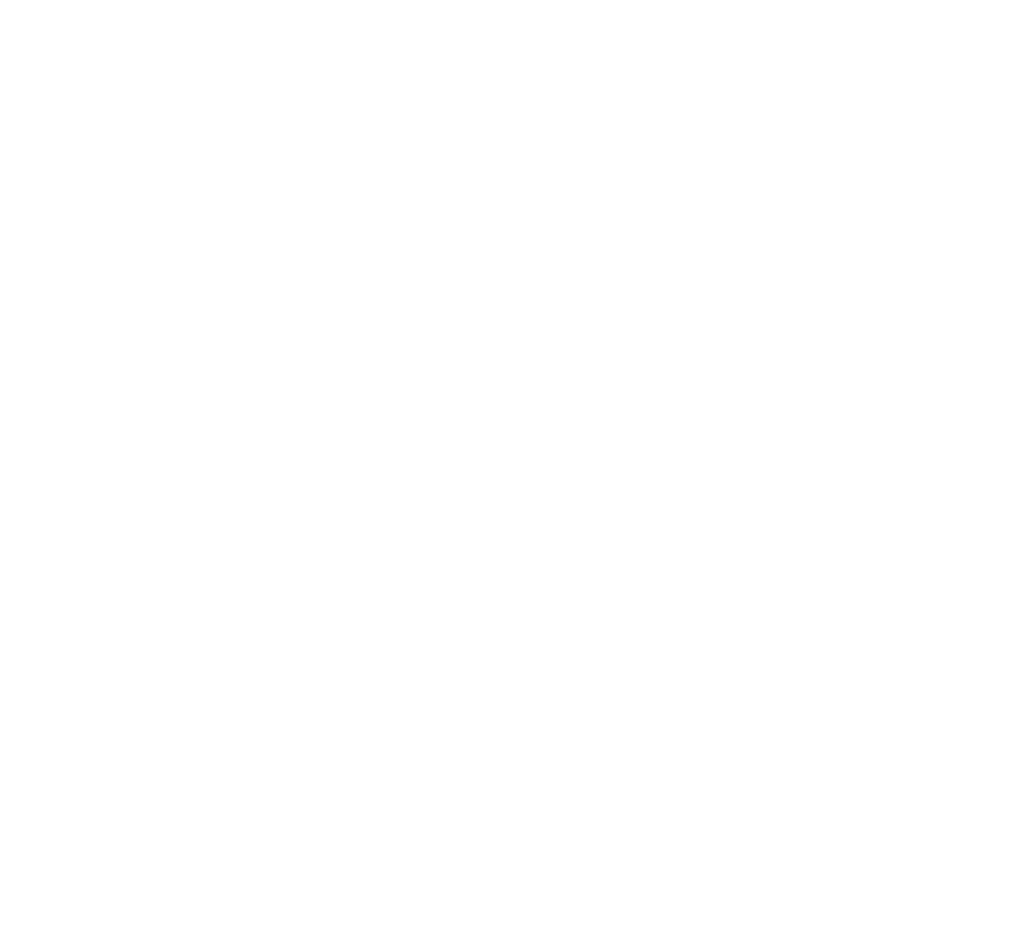
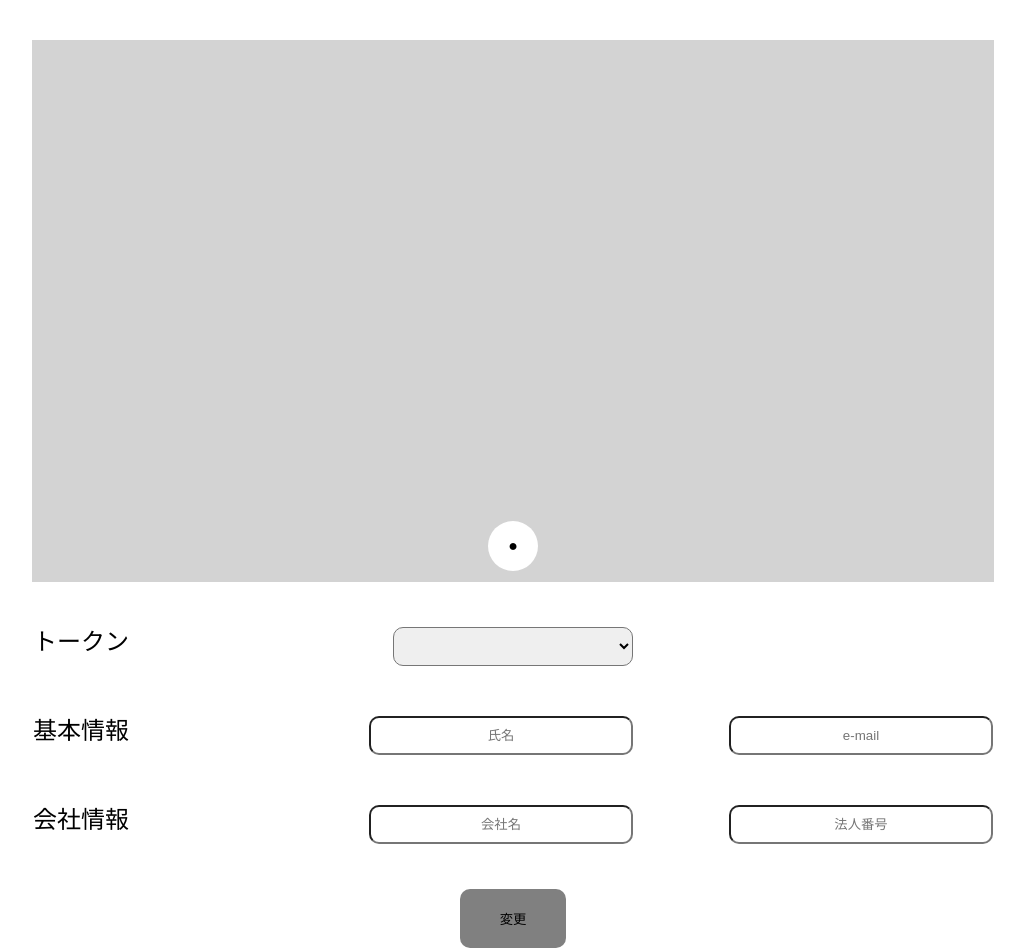
Before and after one commit to 22JZ0127/JPages_Ryo, a React (Create React App) app: page / in a window 1280 px wide. Shown: the whole page, without its empty margins (127-1152 px from the left). Before the commit the page ends 800 px from the top, so only its background shows below. Built offline with nearby package versions, Linux system fonts and the light colour scheme; no server answers.

Commit message:
OCRから情報をコンソールに表示成功。次はnatural languageになげ、解析する。

```diff
--- a/src/App.js
+++ b/src/App.js
@@ -1,11 +1,11 @@
-import logo from './logo.svg';
+// import logo from './logo.svg';
 import './App.css';
-import './scanBusinessCard/scanBusinessCard'
+import ScanBusinessCard  from './scanBusinessCard/ScanBusinessCard';
 
 function App() {
   return (
     <>
-      <scanBusinessCard/>
+      <ScanBusinessCard/>
     </>
   );
 }
--- a/src/scanBusinessCard/scanBusinessCard.css
+++ b/src/scanBusinessCard/scanBusinessCard.css
@@ -0,0 +1,101 @@
+select, input {
+    margin: 5px 0;
+    padding: 10px;
+    width: 240px;
+    border-radius: 10px;
+    text-align: center;
+}
+
+label {
+    font-size: 24px;
+    font-family: "游ゴシック Medium", "Yu Gothic Medium", "游ゴシック体", "YuGothic", "ヒラギノ角ゴ ProN W3", "Hiragino Kaku Gothic ProN", "メイリオ", "Meiryo", "verdana", sans-serif;
+}
+
+.container {
+    margin-top: 40px;
+    display: flex;
+    flex-direction: column;
+    align-items: center;
+    justify-content: center;
+}
+
+.business-card {
+    width: 960px;
+    height: 540px;
+    position: relative;
+    background-color: lightgray;
+    border: 1px solid lightgray;
+    overflow: hidden;
+}
+
+.dimensions {
+    position: absolute;
+    top: 50%;
+    left: 50%;
+    transform: translate(-50%, -50%);
+    font-size: 2rem;
+}
+
+.shutterbutton {
+    position: absolute;
+    bottom: 10px;
+    left: 50%;
+    transform: translateX(-50%);
+    padding: 5px;
+    font-size: 30px;
+    background-color: white;
+    border: none;
+    border-radius: 50%;
+    width: 50px;
+    height: 50px;
+    cursor: pointer;
+}
+
+.token-container {
+    width: 960px;
+    margin-top: 40px;
+    display: grid;
+    grid-template-columns: 1fr auto 1fr;
+}
+
+.token-container label {
+    grid-column: 1;
+}
+
+.token-container select{
+    grid-column: 2;
+    justify-self: center;
+}
+
+.information-container {
+    margin-top: 40px;
+    display: flex;
+    justify-content: space-between;
+}
+
+.information-container label {
+    width: 240px;
+}
+
+.companyInfo-container {
+    margin-top: 40px;
+    display: flex;
+    justify-content: space-between;
+}
+
+.companyInfo-container label {
+    width: 240px;
+}
+
+.button-container {
+    margin-top: 40px;
+    display: flex;
+    justify-content: center;
+}
+
+.change-button {
+    background-color: gray;
+    border: none;
+    padding: 20px 40px;
+    border-radius: 10px;
+}
--- a/src/scanBusinessCard/scanBusinessCard.jsx
+++ b/src/scanBusinessCard/scanBusinessCard.jsx
@@ -1,7 +1,7 @@
 import React, { useState, useRef, useEffect } from 'react'; // useState と useRef をインポート
 import './scanBusinessCard.css';
 
-const ScanBusinessCard = () => { // コンポーネント名は大文字で始めるべき
+const ScanBusinessCard = () => {
     const [image, setImage] = useState(null); // 画像を保持するためのstate
     const [text, setText] = useState({
         token: '',
@@ -10,99 +10,187 @@ const ScanBusinessCard = () => { // コンポーネント名は大文字で始
         email: '',
         registrationNumber: ''
     });
+    const [isImageCaptured, setIsImageCaptured] = useState(false); // 画像がキャプチャされたかどうかを管理
 
     const videoRef = useRef(null); // videoRefを使用するためにuseRefを使用
     const canvasRef = useRef(null); // canvasRefの名前を修正
 
     useEffect(() => {
+        let stream;
+
         const startCamera = async () => {
-            // カメラの映像を取得する
-            const stream = await navigator.mediaDevices.getUserMedia({ video: true });
+            try {
+                const newStream = await navigator.mediaDevices.getUserMedia({ video: true });
                 if (videoRef.current) {
-                videoRef.current.srcObject = stream; // <video>要素にストリームをセット
-                videoRef.current.play(); // カメラを再生
+                    // すでにストリームがある場合は停止
+                    if (videoRef.current.srcObject) {
+                        const tracks = videoRef.current.srcObject.getTracks();
+                        tracks.forEach(track => track.stop());
+                    }
+                    videoRef.current.srcObject = newStream; // 新しいストリームを設定
+                    await videoRef.current.play(); // play()を呼び出す
+                }
+            } catch (error) {
+                console.error("カメラへのアクセスエラー: ", error);
             }
         };
 
-        startCamera(); // カメラを開始
-    }, []); // 初回マウント時に実行
+
+
+
+        startCamera();
+
+        return () => {
+            // クリーンアップ: コンポーネントがアンマウントされたときにストリームを停止
+            if (stream) {
+                stream.getTracks().forEach(track => track.stop());
+            }
+        };
+    }, []);
 
     // シャッターボタンが押された時の処理
     const handleCapture = async () => {
-        const canvas = canvasRef.current; // canvasRefを使用
+        const canvas = canvasRef.current;
         const video = videoRef.current;
 
+        if (!isImageCaptured) {
+            // 画像がまだキャプチャされていない場合
             if (canvas && video) {
                 const context = canvas.getContext('2d');
-            context.drawImage(video, 0, 0, canvas.width, canvas.height); // カメラ映像をcanvasに描画
-            const dataURL = canvas.toDataURL('image/png'); // 'imaga/png'を'png'に修正
-            setImage(dataURL); // プレビュー用に画像データを保存
-            await recognizeText(canvas.toBlob()); // OCRを実行 (関数名を修正)
+                context.drawImage(video, 0, 0, canvas.width, canvas.height); // ビデオのフレームをキャンバスに描画
+
+                // toBlob メソッドを使って画像をBlobに変換し、コールバックで処理
+                canvas.toBlob(async (blob) => {
+                    if (blob) {
+                        setImage(URL.createObjectURL(blob)); // プレビュー用にBlobから画像URLを生成
+                        await recognizeText(blob); // BlobデータをOCRに送信
+                    }
+                }, 'image/png'); // 画像フォーマットを指定
+                setIsImageCaptured(true); // 画像がキャプチャされたとマーク
+            }
+        } else {
+            // 画像がすでにキャプチャされている場合
+            setIsImageCaptured(false); // 状態をリセット
+            setImage(null); // キャプチャした画像をクリア
         }
     };
 
     // Google Cloud Vision API を呼び出してOCR処理を行う
-    const recognizeText = async (blob) => { // 関数名を修正
-        const formData = new FormData();
-        formData.append('image', blob); // 画像をフォームデータに追加
+    const recognizeText = async (blob) => {
+        const base64Image = await blobToBase64(blob); // BlobをBase64に変換
+
+        const requestBody = {
+            requests: [
+                {
+                    image: {
+                        content: base64Image // Base64エンコードされた画像を設定
+                    },
+                    features: [
+                        {
+                            type: 'TEXT_DETECTION', // 必要に応じてタイプを変更
+                            maxResults: 10,
+                        },
+                    ],
+                },
+            ],
+        };
 
         try {
-            const response = await fetch('/api/ocr', {
+            const response = await fetch('https://vision.googleapis.com/v1/images:annotate?key=AIzaSyBIMyKU-0GPuNkVM23NjqhqUUuwgn-3OsE', {
                 method: 'POST',
-                body: formData
+                body: JSON.stringify(requestBody), // JSON.stringifyでリクエストボディを文字列に変換
+                headers: {
+                    'Content-Type': 'application/json', // JSONのコンテンツタイプを設定
+                },
             });
-            const data = await response.json();
-            setText(prevState => ({ ...prevState, name: data.text })); // OCR結果をstateに設定
+
+            if (!response.ok) {
+                throw new Error(`HTTPエラー! ステータス: ${response.status}`); // エラーハンドリング
+            }
+
+            const data = await response.json(); // APIレスポンスをJSONに変換
+            console.log(data); // レスポンスデータをコンソールに出力
+
+            // Google Vision API の結果を処理する
+            if (data && data.responses) {
+                const textAnnotations = data.responses[0].textAnnotations;
+                if (textAnnotations && textAnnotations.length > 0) {
+                    setText(prevState => ({
+                        ...prevState,
+                        name: textAnnotations[0].description // 例: 名前をOCR結果から取得
+                    }));
+                }
+            }
         } catch (error) {
-            console.error('Error:', error); // エラーログを表示
+            console.error('Google Vision API のリクエストに失敗しました: ', error); // エラーログを表示
         }
+    };
+
+
+
+    // BlobをBase64に変換するヘルパー関数
+    const blobToBase64 = (blob) => {
+        return new Promise((resolve, reject) => {
+            const reader = new FileReader();
+            reader.onloadend = () => {
+                resolve(reader.result.split(',')[1]); // Base64部分のみを返す
+            };
+            reader.onerror = reject;
+            reader.readAsDataURL(blob); // BlobをDataURLに変換
+        });
     };
 
     return (
         <div className='container'>
             <div className='business-card'>
+                <video ref={videoRef} width="960" height="540" style={{ display: isImageCaptured ? 'none' : 'block' }}></video> {/* カメラ映像を表示 */}
+                <canvas ref={canvasRef} width="960" height="540" style={{ display: 'none' }}></canvas> {/* canvasは隠して使用 */}
                 {image && <img src={image} alt='Captured Business Card' />} {/* キャプチャした画像を表示 */}
-                <div className='dimensions'></div> {/* 'dimentions'を'dimensions'に修正 */}
-                <video ref={videoRef} width="960" height="540" style={{ display: 'none' }}></video> {/* カメラ映像 */}
-                <canvas ref={canvasRef} width="960" height="540" style={{ display: 'none' }}></canvas> {/* canvasは隠して使用 */}
-            </div>
-            <button onClick={handleCapture} style={{ marginTop: '20px', padding: '10px', fontSize: '16px' }}>
+                <button className='shutterbutton' onClick={handleCapture} style={{ marginTop: '20px', padding: '10px', fontSize: '16px' }}>
                 ●
                 </button>
+            </div>
             <div className='input-container'>
-                <label>トークン</label> {/* 'lavel'を'label'に修正 */}
+                <div className='token-container'>
+                    <label>トークン</label>
+                    <select name="selectToken" id="selectToken"></select>
+                </div>
+
+                <div className='information-container'>
+                    <label className='basic-info'>基本情報</label>
                     <input
                         type="text"
-                    value={text.token}
-                    onChange={e => setText({ ...text, token: e.target.value })}
-                />
-                <label>基本情報</label> {/* 'lavel'を'label'に修正 */}
-                <input
-                    type="text"
-                    value={text.name}
+                        value={text.name || ''} // 空文字列をデフォルト値として設定
                         onChange={e => setText({ ...text, name: e.target.value })}
                         placeholder="氏名"
                     />
                     <input
                         type="email"
-                    value={text.email}
+                        value={text.email || ''} // 空文字列をデフォルト値として設定
                         onChange={e => setText({ ...text, email: e.target.value })}
                         placeholder="e-mail"
                     />
-                <label>会社情報</label> {/* 'lavel'を'label'に修正 */}
+                </div>
+
+                <div className='companyInfo-container'>
+                    <label>会社情報</label>
                     <input
                         type="text"
-                    value={text.companyName}
+                        value={text.companyName || ''} // 空文字列をデフォルト値として設定
                         onChange={e => setText({ ...text, companyName: e.target.value })}
                         placeholder="会社名"
                     />
                     <input
                         type="text"
-                    value={text.registrationNumber}
+                        value={text.registrationNumber || ''} // 空文字列をデフォルト値として設定
                         onChange={e => setText({ ...text, registrationNumber: e.target.value })}
                         placeholder="法人番号"
                     />
-                <button onClick={() => console.log(text)}>変更</button>
+                </div>
+                <div className='button-container'>
+                    <button className='change-button' onClick={() => console.log(text)}>変更</button>
+                </div>
+
             </div>
         </div>
     );
```
Lines whose indentation alone changed are shown as unchanged.
